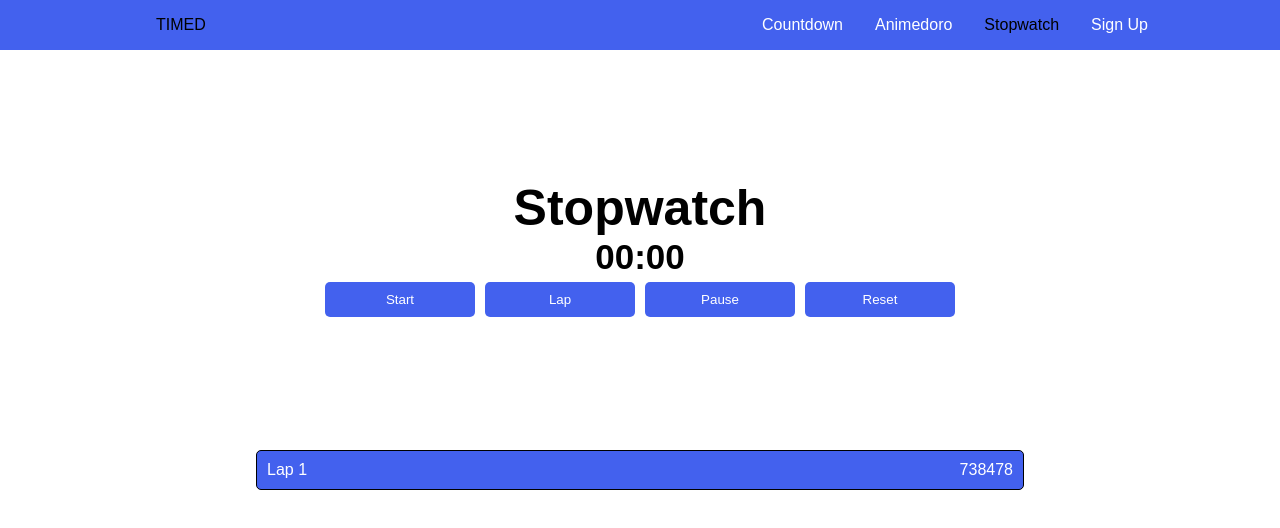
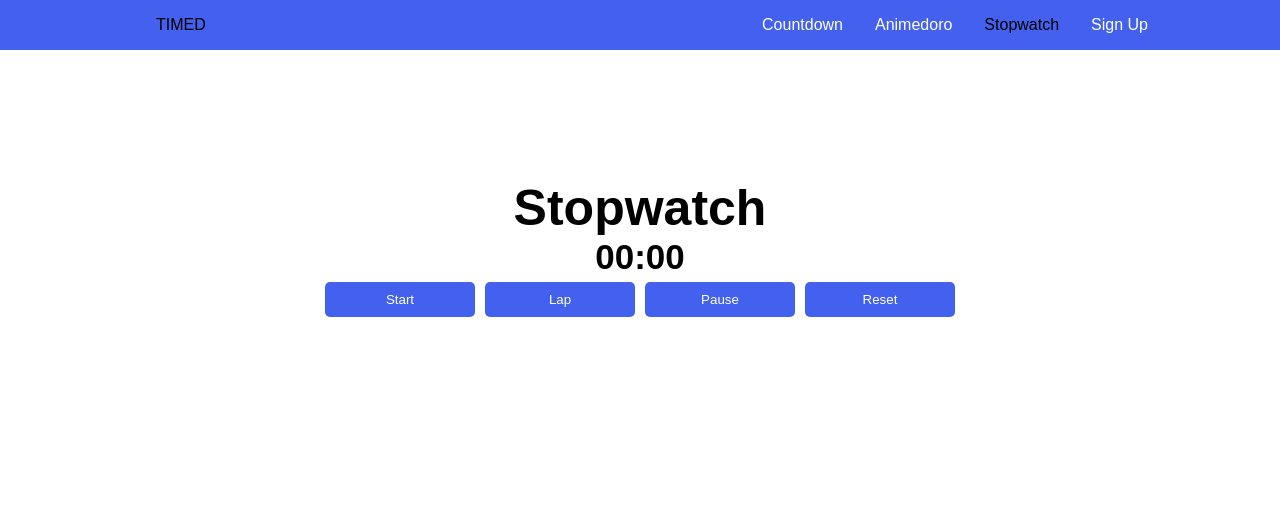
Before and after one commit to Ghulam-Afzal/timed, a React (Create React App) app: page /stopwatch in a window 1280 px wide. Shown: the top 528 px of the page. Built offline with nearby package versions, Linux system fonts and the light colour scheme; a web font is replaced by a local one.

Commit message:
removed default value form lap array

```diff
--- a/src/stopwatch/Stopwatch.js
+++ b/src/stopwatch/Stopwatch.js
@@ -10,12 +10,7 @@ function Stopwatch() {
   const [isPaused, setIsPaused] = useState(true);
   const [lapTime, setLapTime] = useState(0);
   const [lapCounter, setLapCounter] = useState(1);
-  const [laps, setLaps] = useState([
-    {
-      LapNum: 1,
-      LapTime: 738478,
-    },
-  ]);
+  const [laps, setLaps] = useState([]);
 
   useEffect(() => {
     let interval = setInterval(() => {
```
